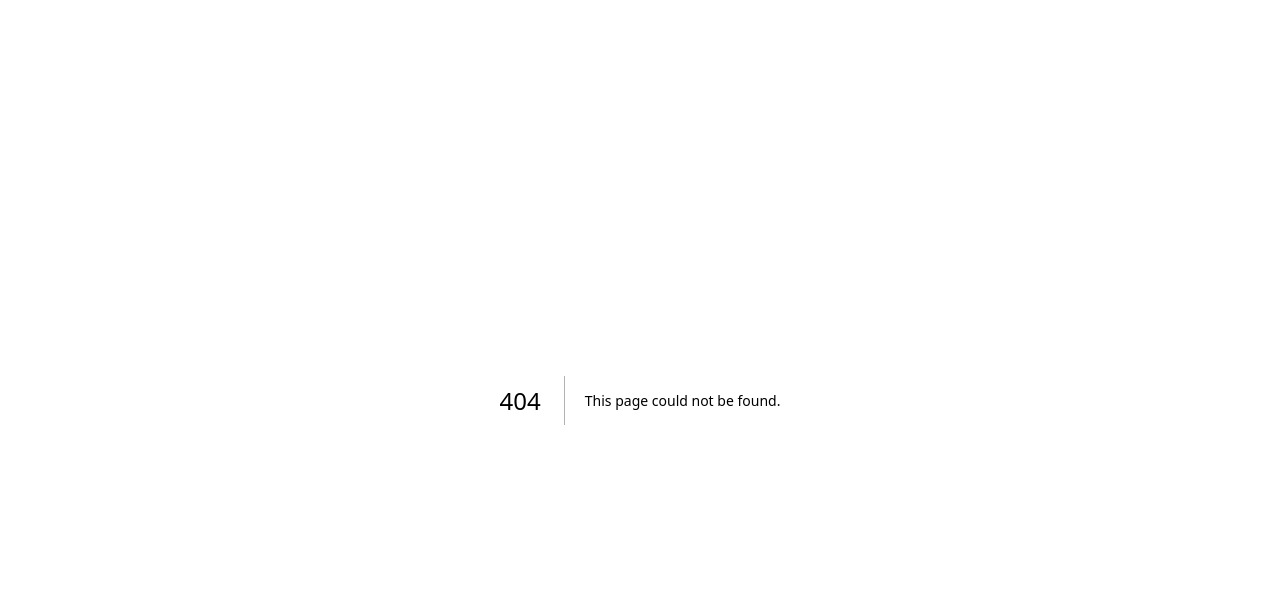
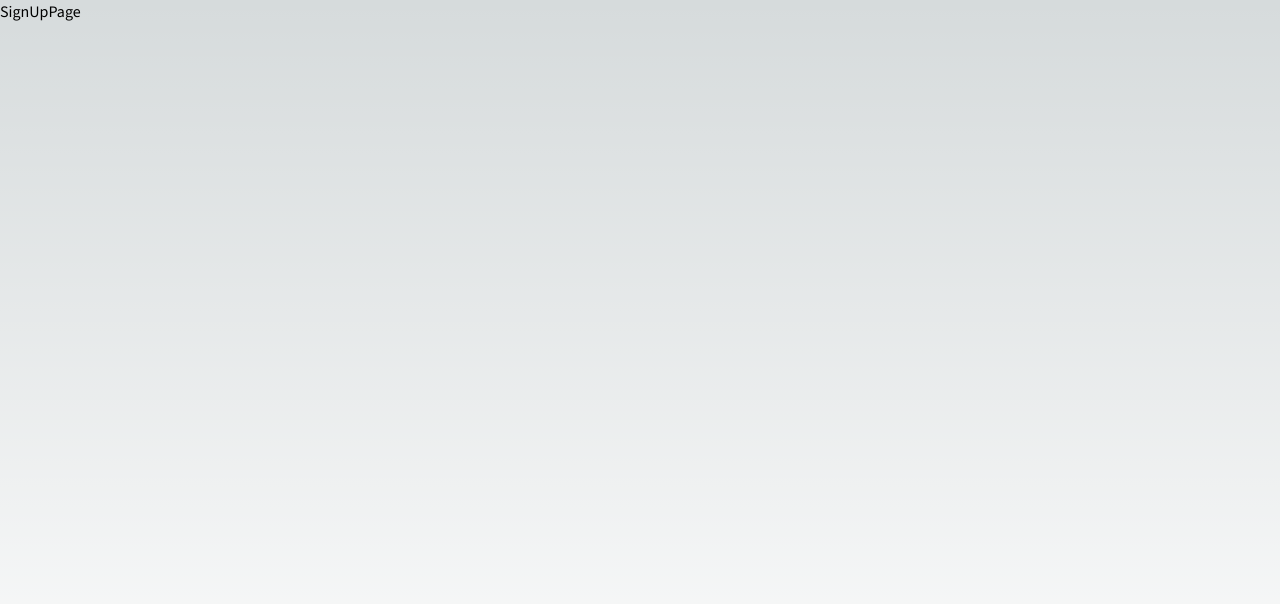
Before and after one commit to dzoniD/InsByTask, a Next.js app: page /signup in a window 1280 px wide. Before the commit this address had no page. Shown: the top 604 px of the page. Built offline with nearby package versions, Linux system fonts and the light colour scheme.

Commit message:
created signup route and added container css

```diff
--- a/src/app/layout.js
+++ b/src/app/layout.js
@@ -1,17 +1,19 @@
-import { Inter } from 'next/font/google'
-import './globals.css'
+import { Source_Sans_3 } from "next/font/google";
+import "./globals.css";
 
-const inter = Inter({ subsets: ['latin'] })
+const sourceSans3 = Source_Sans_3({ subsets: ["latin"] });
 
 export const metadata = {
-  title: 'Create Next App',
-  description: 'Generated by create next app',
-}
+  title: "Create Next App",
+  description: "Generated by create next app",
+};
 
 export default function RootLayout({ children }) {
   return (
     <html lang="en">
-      <body className={inter.className}>{children}</body>
+      <body className={`${sourceSans3.className} `}>
+        <div className="max-w-[1536px] mx-auto">{children}</div>
+      </body>
     </html>
-  )
+  );
 }
--- /dev/null
+++ b/src/app/signup/page.jsx
@@ -0,0 +1,7 @@
+import React from "react";
+
+export const SignUpPage = () => {
+  return <div className="flex min-h-screen min-w-full">SignUpPage</div>;
+};
+
+export default SignUpPage;
```
